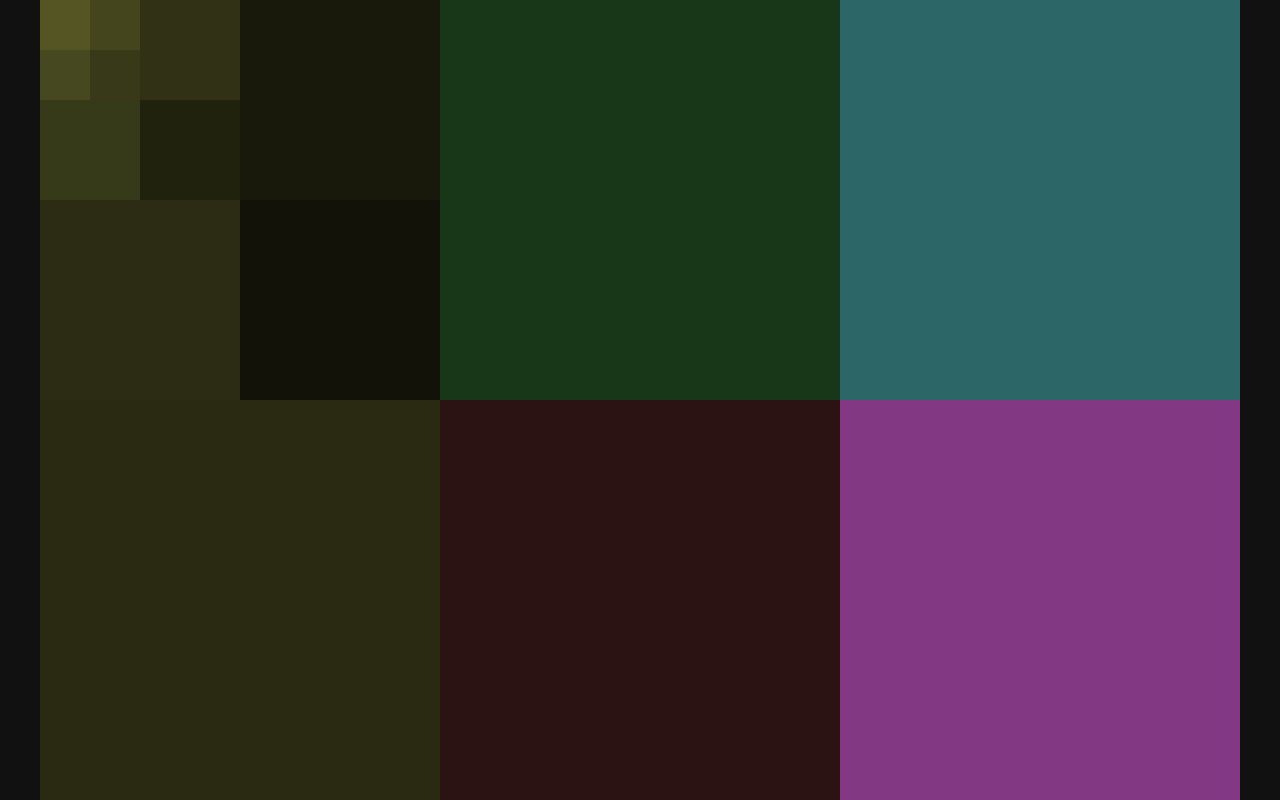
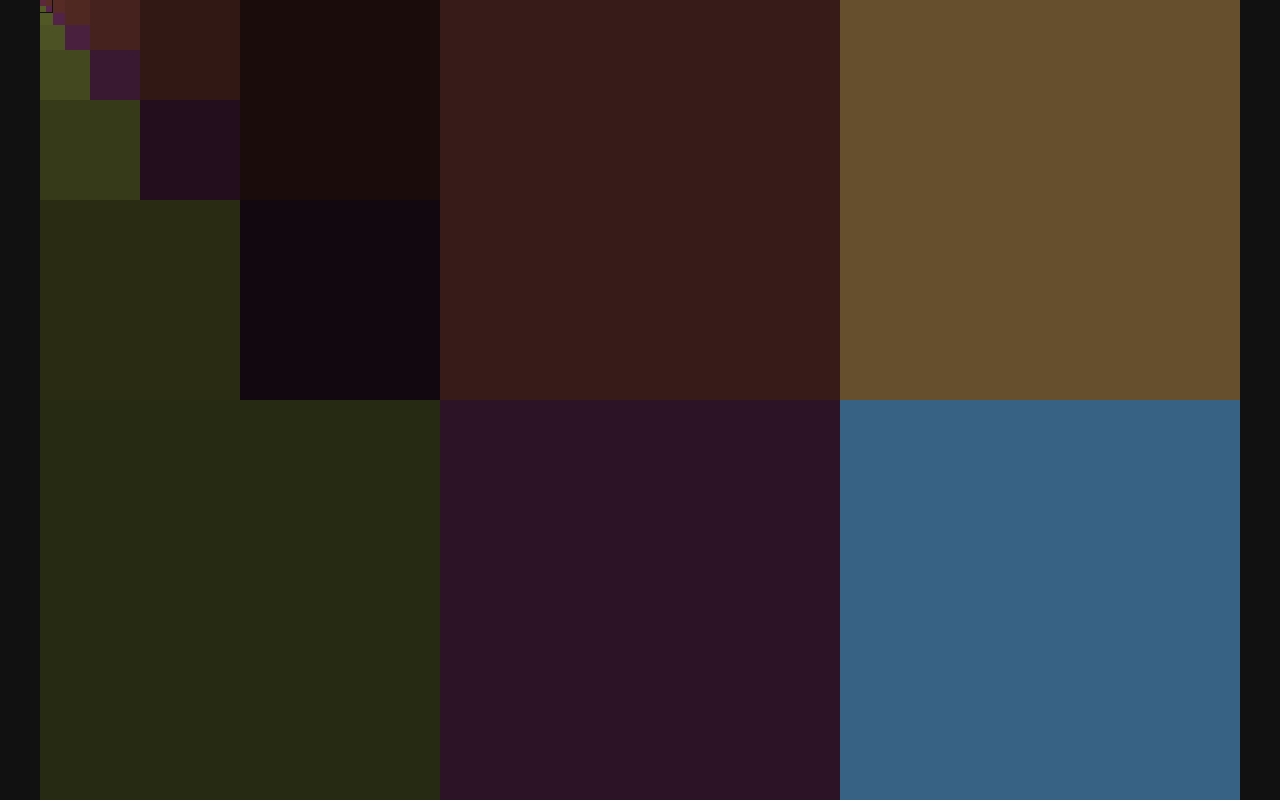
Before and after one commit to LurkingExorcist/photos-of-no-w-here, a React (Vite) app in the folder packages/frontend/: page / in a window 1280 px wide. Built offline with nearby package versions, Linux system fonts and the light colour scheme.

Commit message:
ci setup

```diff
--- a/packages/frontend/src/components/block/Block.tsx
+++ b/packages/frontend/src/components/block/Block.tsx
@@ -11,6 +11,7 @@ type Props = {
   hue?: number;
   saturation?: number;
   lightness?: number;
+  isActive?: boolean;
   onHover?: MouseEventHandler<HTMLDivElement>;
 } & PropsWithClassName;
 
@@ -20,11 +21,14 @@ export function Block({
   saturation,
   lightness,
   blockSize,
+  isActive,
   onHover,
 }: Props) {
   return (
     <div
-      className={clsx("block", className)}
+      className={clsx("block", {
+        'block--active': isActive,
+      }, className)}
       style={{
         "--block-hue": hue,
         "--block-saturation": !isNil(saturation)
--- a/packages/frontend/src/components/block/block.scss
+++ b/packages/frontend/src/components/block/block.scss
@@ -5,7 +5,7 @@
 
   background-color: hsl(var(--block-hue), var(--block-saturation), var(--block-lightness));
 
-  &:hover {
+  &--active {
     --block-saturation: 75% !important;
     --block-lightness: 50% !important;
   }
--- a/packages/frontend/src/components/grid/Grid.tsx
+++ b/packages/frontend/src/components/grid/Grid.tsx
@@ -7,7 +7,7 @@ import {
 
 import "./grid.scss";
 import { as, splitBox } from "@/utils";
-import { Box, Count, Position, With } from "@/types";
+import { Count, SpaceBox } from "@/types";
 
 type Props = {
   width: number;
--- a/packages/frontend/src/pages/main/MainPage.tsx
+++ b/packages/frontend/src/pages/main/MainPage.tsx
@@ -10,7 +10,7 @@ import { AnimatePresence, motion } from "framer-motion";
 import { hslGenerators } from "@/utils/hsl-generators";
 
 const SEED = Math.random();
-const LEVELS = 3;
+const LEVELS = 6;
 const INITIAL_LEVEL = 0;
 
 PerlinNoise.seed(SEED);
@@ -80,19 +80,19 @@ export function MainPage() {
       >
         {({ blockSize, boxes, count }) => {
           return boxes.map((currentBox, idx) => {
-            const hsl = hslGenerators.angleBased({
+            // const hsl = hslGenerators.angleBased({
+            //   idx,
+            //   currentBox,
+            //   boxes,
+            //   count,
+            //   hue: options.hue,
+            // });
+            const hsl = hslGenerators.hueMapBased({
               idx,
               currentBox,
-              boxes,
               count,
-              hue: options.hue,
+              hue: options.hue ?? SEED * 360,
             });
-            // const hsl = hslGenerators.hueMapBased({
-            //   idx,
-            //   currentBox,
-            //   count,
-            //   hue: options.hue ?? SEED * 360,
-            // });
 
             return (
               <div className="main-page__cell" key={idx}>
@@ -124,7 +124,12 @@ export function MainPage() {
                         ...hsl,
                       })
                     ) : (
-                      <Block key={idx} blockSize={blockSize} {...hsl} />
+                      <Block
+                        key={idx}
+                        blockSize={blockSize}
+                        isActive={options.level === LEVELS + 1}
+                        {...hsl}
+                      />
                     )}
                   </motion.div>
                 </AnimatePresence>
--- a/packages/frontend/vite.config.ts
+++ b/packages/frontend/vite.config.ts
@@ -4,6 +4,7 @@ import react from '@vitejs/plugin-react-swc'
 
 // https://vitejs.dev/config/
 export default defineConfig({
+  base: '/photos-of-no-w-here/',
   resolve: {
     alias: {
       '@': path.resolve(__dirname, './src'),
```
Also changed, not shown: 1 other file (tests, documents, lock files or other folders).
